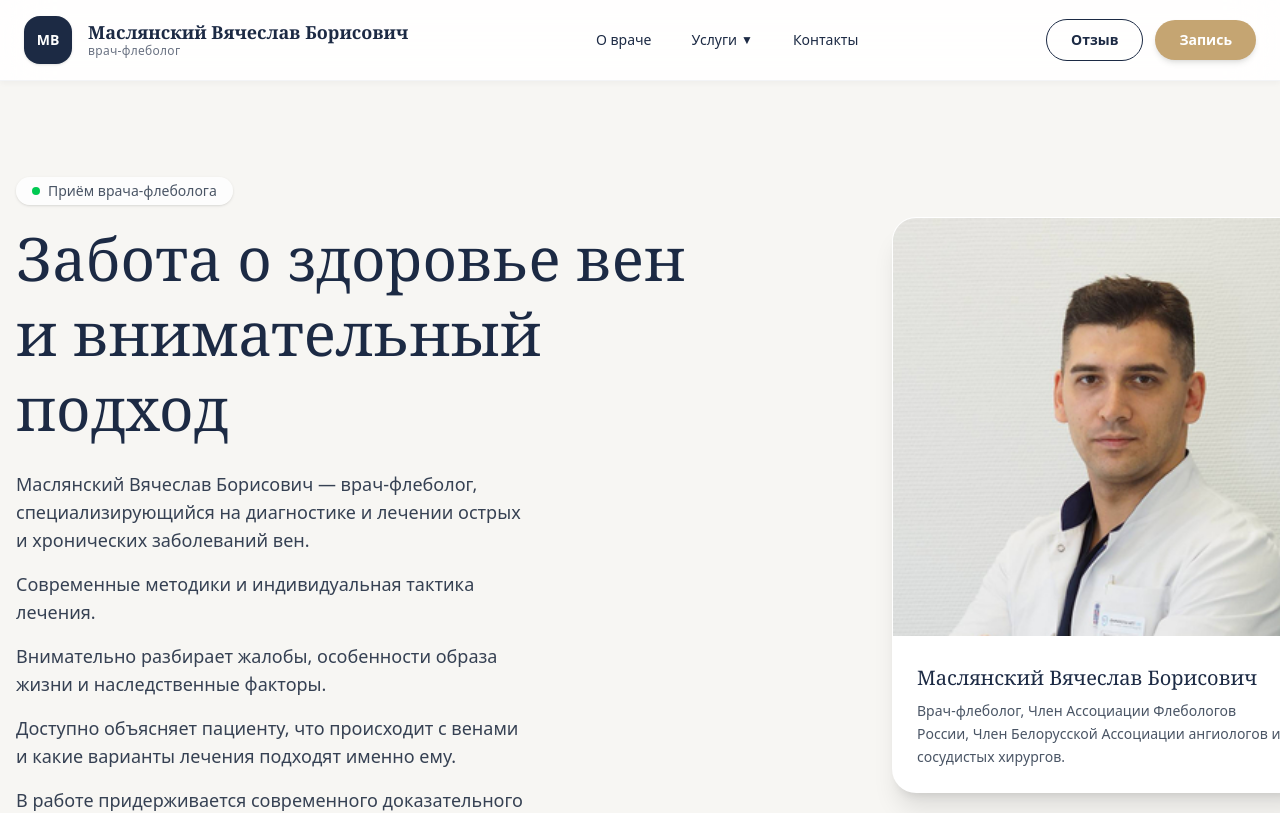
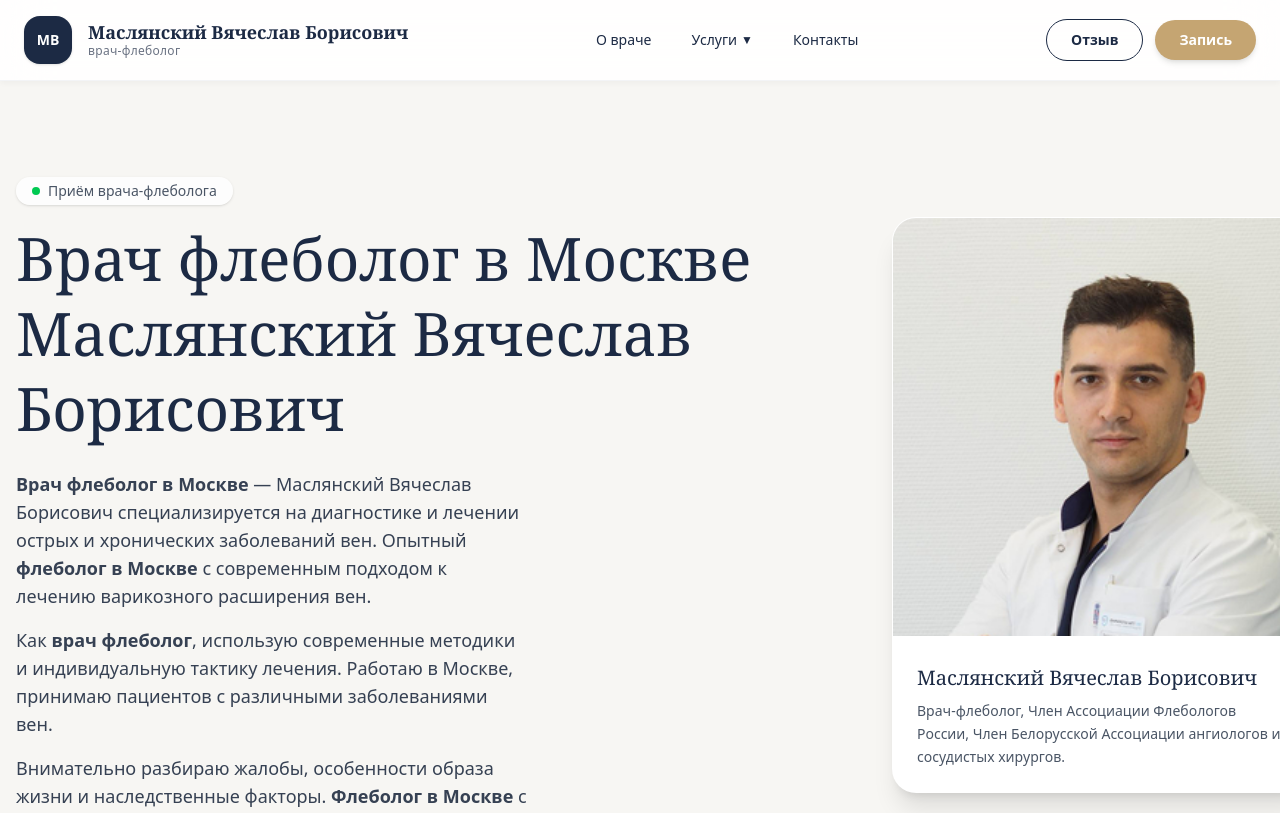
Before and after one commit to buzlan/maslyansky-website, a React (Vite) app: page /#/ in a window 1280 px wide. Shown: the top 813 px of the page. Built offline with nearby package versions, Linux system fonts and the light colour scheme; no server answers.

Commit message:
Update seo

```diff
--- a/index.html
+++ b/index.html
@@ -6,11 +6,15 @@
     <meta name="viewport" content="width=device-width, initial-scale=1.0" />
     <meta name="google" content="notranslate" />
 
+    <!-- Verification codes (добавьте коды после регистрации в поисковиках) -->
+    <!-- <meta name="google-site-verification" content="ВАШ_КОД_GOOGLE" /> -->
+    <!-- <meta name="yandex-verification" content="ВАШ_КОД_YANDEX" /> -->
+
     <!-- Primary Meta Tags -->
-    <title>Маслянский Вячеслав Борисович - Врач-флеболог в Москве | Лечение варикоза</title>
-    <meta name="title" content="Маслянский Вячеслав Борисович - Врач-флеболог в Москве | Лечение варикоза" />
-    <meta name="description" content="Маслянский Вячеслав Борисович - врач-флеболог в Москве. Лечение варикозного расширения вен, телеангиоэктазий, современная флебология. Клиника Варикоза Нет. Запись на приём: +7(495)2602002" />
-    <meta name="keywords" content="Маслянский, Маслянский Москва, варикоз Москва, флеболог Москва, лечение варикоза, врач флеболог, флебология Москва, варикозное расширение вен, ЭВЛК, склеротерапия, минифлебэктомия, клиника варикоза нет" />
+    <title>Врач флеболог в Москве - Маслянский Вячеслав Борисович | Лечение варикоза</title>
+    <meta name="title" content="Врач флеболог в Москве - Маслянский Вячеслав Борисович | Лечение варикоза" />
+    <meta name="description" content="Врач флеболог в Москве - Маслянский Вячеслав Борисович. Лечение варикозного расширения вен, телеангиоэктазий, современная флебология. Клиника Варикоза Нет. Запись на приём: +7(495)2602002" />
+    <meta name="keywords" content="врач флеболог москва, флеболог москва, врач флеболог, флеболог в москве, лучший флеболог москва, флеболог врач москва, лечение варикоза москва, варикоз москва, флебология москва, Маслянский, ЭВЛК, склеротерапия, минифлебэктомия" />
     <meta name="author" content="Маслянский Вячеслав Борисович" />
     <meta name="robots" content="index, follow" />
     <meta name="language" content="Russian" />
@@ -20,8 +24,8 @@
     <!-- Open Graph / Facebook -->
     <meta property="og:type" content="website" />
     <meta property="og:url" content="https://maslianski.ru/" />
-    <meta property="og:title" content="Маслянский Вячеслав Борисович - Врач-флеболог в Москве | Лечение варикоза" />
-    <meta property="og:description" content="Маслянский Вячеслав Борисович - врач-флеболог в Москве. Лечение варикозного расширения вен, телеангиоэктазий, современная флебология. Клиника Варикоза Нет." />
+    <meta property="og:title" content="Врач флеболог в Москве - Маслянский Вячеслав Борисович | Лечение варикоза" />
+    <meta property="og:description" content="Врач флеболог в Москве - Маслянский Вячеслав Борисович. Лечение варикозного расширения вен, телеангиоэктазий, современная флебология. Клиника Варикоза Нет." />
     <meta property="og:locale" content="ru_RU" />
     <meta property="og:site_name" content="Маслянский Вячеслав Борисович - Врач-флеболог" />
 
@@ -30,8 +34,8 @@
 
     <!-- Twitter -->
     <meta property="twitter:card" content="summary_large_image" />
-    <meta property="twitter:title" content="Маслянский Вячеслав Борисович - Врач-флеболог в Москве" />
-    <meta property="twitter:description" content="Врач-флеболог в Москве. Лечение варикозного расширения вен, современная флебология. Клиника Варикоза Нет." />
+    <meta property="twitter:title" content="Врач флеболог в Москве - Маслянский Вячеслав Борисович" />
+    <meta property="twitter:description" content="Врач флеболог в Москве. Лечение варикозного расширения вен, современная флебология. Клиника Варикоза Нет." />
 
     <!-- Structured Data (Schema.org) -->
     <script type="application/ld+json">
@@ -61,19 +65,33 @@
       "@context": "https://schema.org",
       "@type": "Physician",
       "name": "Маслянский Вячеслав Борисович",
+      "alternateName": "Врач флеболог в Москве",
       "jobTitle": "Врач-флеболог",
-      "description": "Диагностика и лечение заболеваний вен. Индивидуальный подход, современная флебология.",
+      "description": "Врач флеболог в Москве. Диагностика и лечение заболеваний вен. Индивидуальный подход, современная флебология. Лечение варикозного расширения вен в Москве.",
       "address": {
         "@type": "PostalAddress",
         "streetAddress": "Пресненский вал, 16, стр. 3",
         "addressLocality": "Москва",
+        "addressRegion": "Москва",
+        "postalCode": "123100",
         "addressCountry": "RU"
       },
+      "geo": {
+        "@type": "GeoCoordinates",
+        "latitude": 55.765,
+        "longitude": 37.562
+      },
       "telephone": "+74952602002",
-      "medicalSpecialty": "Флебология",
+      "url": "https://maslianski.ru",
+      "medicalSpecialty": ["Флебология", "Сосудистая хирургия"],
+      "knowsAbout": ["Варикозное расширение вен", "Лечение варикоза", "Флебология", "ЭВЛК", "Склеротерапия"],
       "worksFor": {
         "@type": "MedicalBusiness",
         "name": "Клиника Варикоза Нет"
+      },
+      "areaServed": {
+        "@type": "City",
+        "name": "Москва"
       }
     }
     </script>
--- a/src/components/Hero.tsx
+++ b/src/components/Hero.tsx
@@ -38,25 +38,25 @@ const Hero: React.FC = () => {
           </p>
 
           <h1 className="font-serif text-4xl md:text-5xl lg:text-6xl text-[#1C2A44] mt-4 mb-6 leading-tight">
-            <span className="block">Забота о здоровье вен</span>
-            <span className="block">и внимательный подход</span>
+            <span className="block">Врач флеболог в Москве</span>
+            <span className="block">Маслянский Вячеслав Борисович</span>
           </h1>
 
           <div className="text-gray-700 text-base md:text-lg max-w-lg mb-6 space-y-4">
             <p>
-              Маслянский Вячеслав Борисович — врач-флеболог, специализирующийся на диагностике и лечении острых и хронических заболеваний вен.
+              <strong>Врач флеболог в Москве</strong> — Маслянский Вячеслав Борисович специализируется на диагностике и лечении острых и хронических заболеваний вен. Опытный <strong>флеболог в Москве</strong> с современным подходом к лечению варикозного расширения вен.
             </p>
             <p>
-              Современные методики и индивидуальная тактика лечения.
+              Как <strong>врач флеболог</strong>, использую современные методики и индивидуальную тактику лечения. Работаю в Москве, принимаю пациентов с различными заболеваниями вен.
             </p>
             <p>
-              Внимательно разбирает жалобы, особенности образа жизни и наследственные факторы.
+              Внимательно разбираю жалобы, особенности образа жизни и наследственные факторы. <strong>Флеболог в Москве</strong> с индивидуальным подходом к каждому пациенту.
             </p>
             <p>
-              Доступно объясняет пациенту, что происходит с венами и какие варианты лечения подходят именно ему.
+              Доступно объясняю пациенту, что происходит с венами и какие варианты лечения подходят именно ему. <strong>Врач флеболог Москва</strong> — это не только лечение, но и профилактика осложнений.
             </p>
             <p>
-              В работе придерживается современного доказательного подхода с акцентом на профилактику осложнений и улучшение качества жизни.
+              В работе придерживаюсь современного доказательного подхода с акцентом на профилактику осложнений и улучшение качества жизни. <strong>Лучший флеболог в Москве</strong> — это специалист, который заботится о долгосрочном результате.
             </p>
           </div>
 
```
